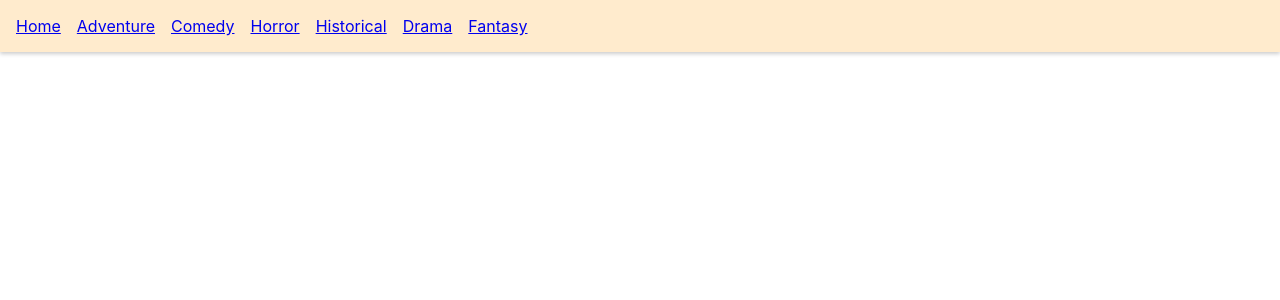
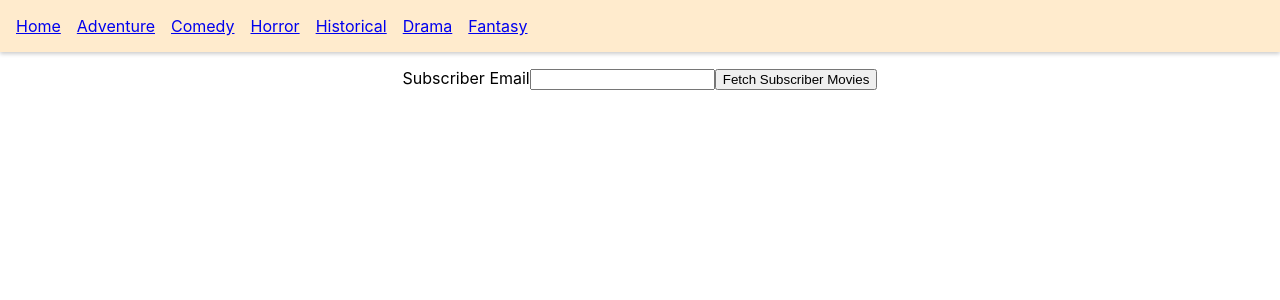
Before and after one commit to harishtm/react-query-exmp, a React (Create React App) app: page /dependent-querie in a window 1280 px wide. Shown: the top 300 px of the page. Built offline with nearby package versions, Linux system fonts and the light colour scheme.

Commit message:
dependent query(using the result of one query to another)

```diff
--- a/db.json
+++ b/db.json
@@ -110,5 +110,17 @@
             "name": "Damsel",
             "cast": "Millie Bobby Brown, Ray Winstone, Angela Bassett"
         }
+    ],
+    "users": [
+        {
+            "id": "test@gmail.com",
+            "platform": "Netflix"
+        }
+    ],
+    "platforms": [
+        {
+            "id": "Netflix",
+            "rentals": ["Napoleon", "Stuber", "Borderlands"]
+        }
     ]
 }
--- a/src/App.js
+++ b/src/App.js
@@ -12,6 +12,7 @@ import { Fantasy } from './components/Fantasy.page';
 import { MovieDetail } from './components/MovieDetail.page';
 import { ParallelQueries } from './components/ParallelQueries.page';
 import { DynamicParallelPage } from './components/DynamicParallel.page';
+import { DependentQueries } from './components/DependentQueries.page';
 
 const queryClient = new QueryClient();
 
@@ -57,6 +58,7 @@ function App() {
                     <Route path='/dynamic-parallel-querie'
                             element={<DynamicParallelPage movieIds={[5, 6, 7]}/>}
                     />
+                    <Route path='/dependent-querie' element={<DependentQueries />}/>
                 </Routes>
             </div>
             <ReactQueryDevtools initialIsOpen={false} position='bottom-right'/>
--- /dev/null
+++ b/src/components/DependentQueries.page.js
@@ -0,0 +1,77 @@
+import axios from "axios"
+import { useState } from "react"
+import { useQuery } from "react-query"
+
+const fetchUser = (email) => {
+    return axios.get(`http://localhost:4000/users/${email}`)
+}
+
+const fetchUserPlatformMovies = (platform) => {
+    return axios.get(`http://localhost:4000/platforms/${platform}`)
+}
+
+export const DependentQueries = () => {
+
+    const [email, setEmail] = useState('');
+    const [rendered, setRendered] = useState();
+
+    const handleChange = (event) => {
+        setEmail(event.target.value);
+    };
+
+    return (
+        <div>
+            <label>Subscriber Email</label>
+            <input
+                type="text"
+                value={email}
+                onChange={handleChange}
+            />
+            <button onClick={() => setRendered(<FetchSubscriberMovies email={email}/>)}>
+                Fetch Subscriber Movies
+            </button>
+            {
+                rendered
+            }
+        </div>
+    )
+}
+
+
+export const FetchSubscriberMovies = ({email}) => {
+
+    const { data: user, isError: userError } = useQuery(
+        'user',
+        () => fetchUser(email),
+        {
+            enabled: !!email,
+        }
+    )
+
+    const platform = user?.data.platform
+
+    const { data: movies } = useQuery(
+                                'platform-movies',
+                                () => fetchUserPlatformMovies(platform),
+                                {
+                                enabled: !!platform,
+                                }
+                            )
+    // console.log(movies?.data?.rentals)
+
+    const userRentalMovies = movies?.data?.rentals ?? []
+
+    if(userError) {
+        return <>Invalid User</>
+    }
+
+    return (
+        <>
+            {
+                userRentalMovies ? userRentalMovies.map(movie => {
+                    return <div key={movie}>{movie}</div>
+                }) : <>No movies</>
+            }
+        </>
+    )
+}
```
